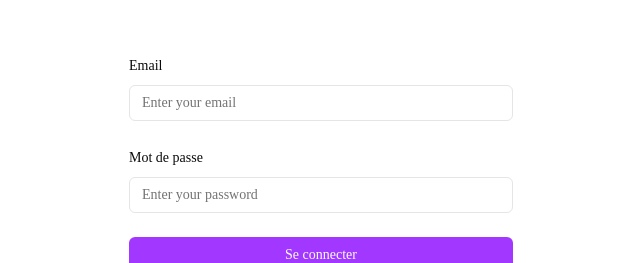
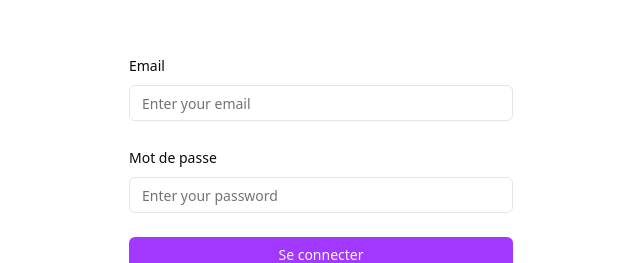
Before and after one commit to theVicoH/genz-deezer, a React (Vite) app in the folder apps/web/: page /login in a window 1280 px wide. Shown: the part 207-470 px from the top of the page, without its empty margins (319-959 px from the left). Built offline with nearby package versions, Linux system fonts and the light colour scheme.

Commit message:
fix : bring back old tailwind config

```diff
--- a/apps/web/tailwind.config.js
+++ b/apps/web/tailwind.config.js
@@ -1,64 +1,57 @@
-import { fontFamily } from "tailwindcss/defaultTheme"
-
 /** @type {import('tailwindcss').Config} */
-const config = {
+export default {
   darkMode: ["class"],
-  content: ["./index.html", "./src/**/*.{ts,tsx}"],
+  content: ["./index.html", "./src/**/*.{ts,tsx,js,jsx}"],
 theme: {
-    container: {
-      center: true,
-      padding: "2rem",
-      screens: {
-        "2xl": "1400px"
-      }
+  extend: {
+    borderRadius: {
+      lg: 'var(--radius)',
+      md: 'calc(var(--radius) - 2px)',
+      sm: 'calc(var(--radius) - 4px)'
     },
-    extend: {
     colors: {
-        border: "hsl(var(--border))",
-        input: "hsl(var(--input))",
-        ring: "hsl(var(--ring))",
-        background: "hsl(var(--background))",
-        foreground: "hsl(var(--foreground))",
+      background: 'hsl(var(--background))',
+      foreground: 'hsl(var(--foreground))',
+      card: {
+        DEFAULT: 'hsl(var(--card))',
+        foreground: 'hsl(var(--card-foreground))'
+      },
+      popover: {
+        DEFAULT: 'hsl(var(--popover))',
+        foreground: 'hsl(var(--popover-foreground))'
+      },
       primary: {
-          DEFAULT: "var(--primary)",
-          foreground: "hsl(var(--primary-foreground))"
+        DEFAULT: 'var(--primary)',
+        foreground: 'hsl(var(--primary-foreground))'
       },
       secondary: {
-          DEFAULT: "hsl(var(--secondary))",
-          foreground: "hsl(var(--secondary-foreground))"
+        DEFAULT: 'hsl(var(--secondary))',
+        foreground: 'hsl(var(--secondary-foreground))'
+      },
+      muted: {
+        DEFAULT: 'hsl(var(--muted))',
+        foreground: 'hsl(var(--muted-foreground))'
+      },
+      accent: {
+        DEFAULT: 'hsl(var(--accent))',
+        foreground: 'hsl(var(--accent-foreground))'
       },
       destructive: {
-          DEFAULT: "hsl(var(--destructive))",
-          foreground: "hsl(var(--destructive-foreground))"
+        DEFAULT: 'hsl(var(--destructive))',
+        foreground: 'hsl(var(--destructive-foreground))'
       },
-        muted: {
-          DEFAULT: "hsl(var(--muted))",
-          foreground: "hsl(var(--muted-foreground))"
-        },
-        accent: {
-          DEFAULT: "hsl(var(--accent))",
-          foreground: "hsl(var(--accent-foreground))"
-        },
-        popover: {
-          DEFAULT: "hsl(var(--popover))",
-          foreground: "hsl(var(--popover-foreground))"
-        },
-        card: {
-          DEFAULT: "hsl(var(--card))",
-          foreground: "hsl(var(--card-foreground))"
+      border: 'hsl(var(--border))',
+      input: 'hsl(var(--input))',
+      ring: 'hsl(var(--ring))',
+      chart: {
+        '1': 'hsl(var(--chart-1))',
+        '2': 'hsl(var(--chart-2))',
+        '3': 'hsl(var(--chart-3))',
+        '4': 'hsl(var(--chart-4))',
+        '5': 'hsl(var(--chart-5))'
       }
-      },
-      borderRadius: {
-        lg: "var(--radius)",
-        md: "calc(var(--radius) - 2px)",
-        sm: "calc(var(--radius) - 4px)"
-      },
-      fontFamily: {
-        sans: ["var(--font-sans)", ...fontFamily.sans]
     }
   }
 },
-  plugins: [require("tailwindcss-animate")]
+plugins: [require("tailwindcss-animate")],
 }
-
-export default config
```
Lines whose indentation alone changed are shown as unchanged.
